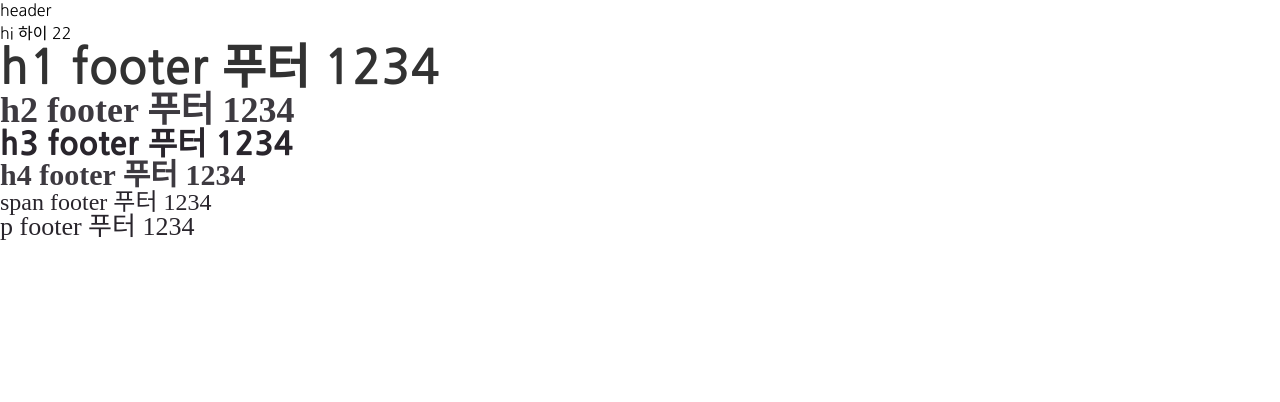
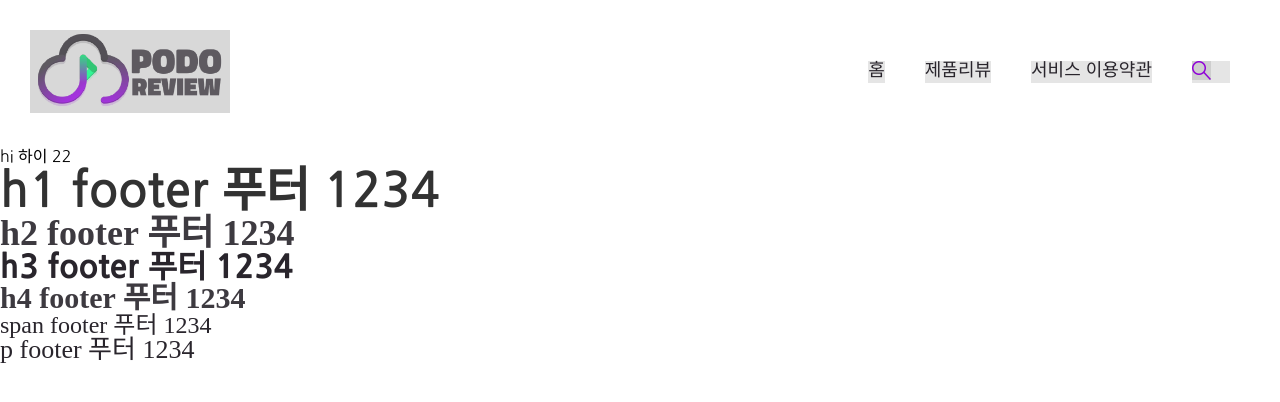
Before and after one commit to oo0ooo0/podoco, a React (Create React App) app: page / in a window 1280 px wide. Shown: the top 402 px of the page. Built offline with nearby package versions, Linux system fonts and the light colour scheme.

Commit message:
feat: header contents

```diff
--- a/src/Header.jsx
+++ b/src/Header.jsx
@@ -1,11 +1,64 @@
 import React from 'react';
+// import { Link } from 'react-router-dom';
+import styled from 'styled-components';
 
+// const Logo = require('../public/img/logo.png');
+// const HeaderImg2 = require('../public/img/logo-img.png');
+// const HeaderImg3 = require('../public/img/menu.png');
+// const HeaderImg4 = require('../public/img/zoom.png');
+
+const StyledHeader = styled.header`
+  margin: 0 auto;
+  padding: 30px;
+  display: flex;
+  justify-content: space-between;
+  align-items: center;
+  h1 {
+    width: 200px;
+    background: rgba(0, 0, 0, 0.1);
+    img {
+      width: 100%;
+      background: rgba(0, 0, 0, 0.1);
+    }
+  }
+  nav {
+    ul {
+      display: flex;
+      li {
+        font: normal 400 18px/1 'Nanum Gothic';
+
+        margin: 0 20px;
+        background: rgba(0, 0, 0, 0.1);
+        vertical-align: middle;
+
+        img {
+          margin: 0 auto;
+          width: 50%;
+          background: rgba(0, 0, 0, 0.1);
+        }
+      }
+    }
+  }
+`;
 
 function Header() {
-    return (
-<header>
-    header
-</header>
-    );
-    }
-    export default Header;
+  return (
+    <StyledHeader>
+      <h1>
+        <img src='./img/logo.png' alt='PODO_REVIEW' />
+      </h1>
+
+      <nav>
+        <ul>
+          <li>홈</li>
+          <li>제품리뷰</li>
+          <li>서비스 이용약관</li>
+          <li>
+            <img src='./img/zoom.png' alt='PODO_REVIEW' />
+          </li>
+        </ul>
+      </nav>
+    </StyledHeader>
+  );
+}
+export default Header;
```
